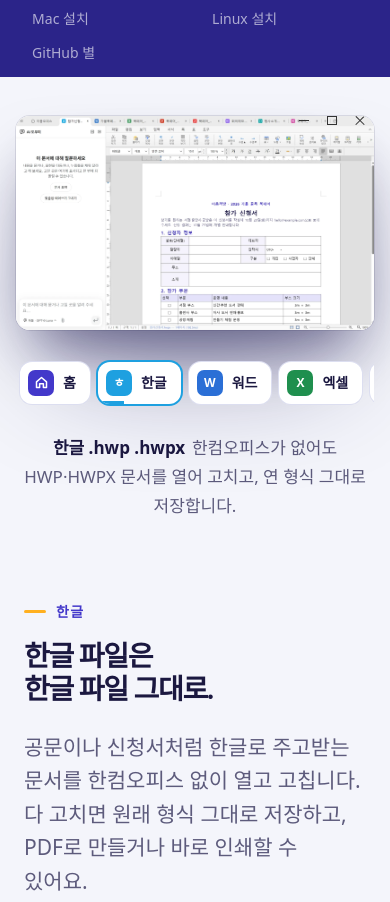
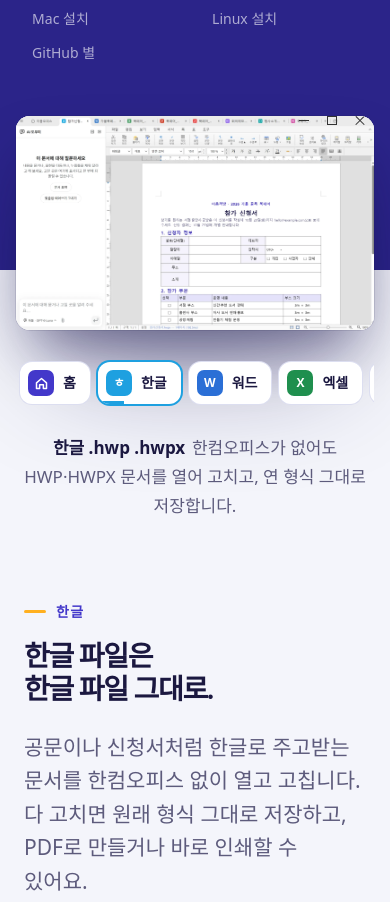
Before and after one commit to pblsketch/ieumoffice-site, a website built with Vite: page index.html in a window 390 px wide. Shown: the part 785-1687 px from the top of the page. Built offline with nearby package versions, Linux system fonts and the light colour scheme; no server answers; a web font is replaced by a local one.

Commit message:
fix: anchor paper backdrop to showcase so it never overlaps hero stats on mobile

```diff
--- a/src/main.js
+++ b/src/main.js
@@ -13,6 +13,7 @@
 let navFrame = 0
 function updateNav() {
   navFrame = 0
+  nav.classList.toggle('is-scrolled', scrollY > 12)
   // solid once the indigo part of the hero is behind the bar
   nav.classList.toggle('is-solid', heroCopy.getBoundingClientRect().bottom < 120)
 }
--- a/src/style.css
+++ b/src/style.css
@@ -200,6 +200,10 @@
     color 0.3s,
     box-shadow 0.3s;
 }
+.nav.is-scrolled {
+  background: rgba(43, 36, 137, 0.84);
+  backdrop-filter: blur(12px);
+}
 .nav.is-solid {
   background: rgba(244, 245, 251, 0.86);
   backdrop-filter: blur(14px) saturate(1.4);
@@ -248,15 +252,6 @@
   overflow: clip;
   isolation: isolate;
 }
-/* paper rises behind the lower half of the window */
-.hero::after {
-  content: '';
-  position: absolute;
-  inset: auto 0 0 0;
-  height: 34%;
-  background: var(--paper);
-  z-index: -1;
-}
 
 .hero-weave {
   position: absolute;
@@ -330,6 +325,14 @@
   width: min(1240px, calc(100vw - 32px));
   margin: 52px auto 0;
   position: relative;
+}
+/* paper rises behind the lower half of the window, never behind hero-copy */
+.showcase::before {
+  content: '';
+  position: absolute;
+  inset: 38% -50vw 0 -50vw;
+  background: var(--paper);
+  z-index: -1;
 }
 .window {
   position: relative;
@@ -1295,7 +1298,7 @@
 .js .hero-note {
   opacity: 0;
 }
-.js .showcase {
+.js .showcase > * {
   opacity: 0;
 }
 
@@ -1342,7 +1345,7 @@
 .is-ready .hero-note {
   animation: fade 0.8s ease 1.05s both;
 }
-.is-ready .showcase {
+.is-ready .showcase > * {
   animation: window-up 1.3s var(--ease-out) 0.9s both;
 }
 @keyframes rise {
@@ -1430,7 +1433,7 @@
     grid-template-columns: 1fr 1fr;
     gap: 10px 18px;
   }
-  .hero-stats > * + *::before {
+  .hero-stats > :not([hidden]) ~ :not([hidden])::before {
     display: none;
   }
   .terminal {
```
